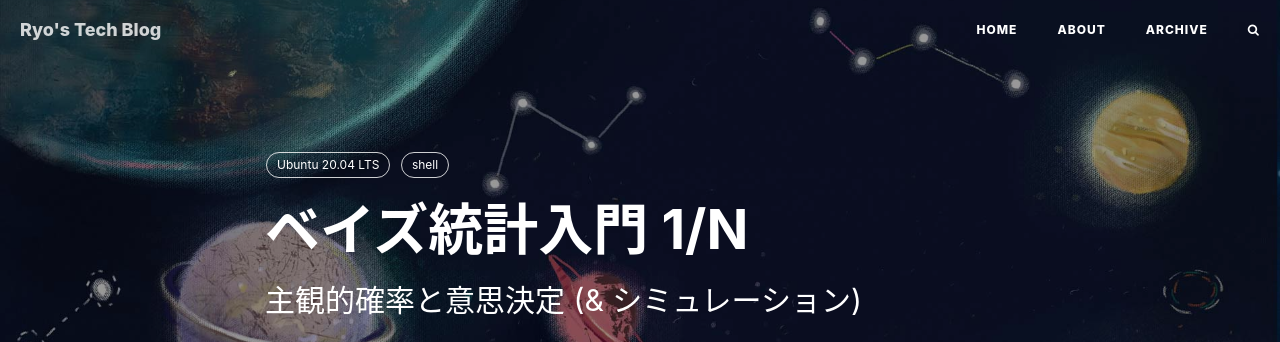
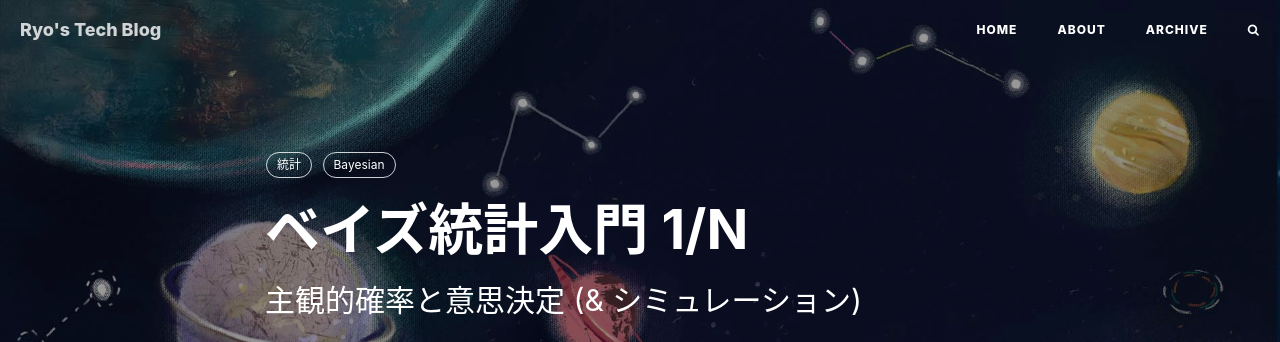
Before and after one commit to RyoNakagami/RyoNakagami.github.io, a Jekyll site: the page built from _posts/2021-12-17-bayesian-basic.md, in a window 1280 px wide and 900 px high. Shown: the top 342 px of the window. Built offline with Jekyll 4.4.1, drawn with Linux system fonts in a browser that asks for light colours; nearby versions of some CDN libraries; comment, search, counter and statistics services are not loaded.

```diff
--- a/_posts/2021-12-17-bayesian-basic.md
+++ b/_posts/2021-12-17-bayesian-basic.md
@@ -10,8 +10,8 @@ mathjax: true
 purpose:
 tags:
 
-- Ubuntu 20.04 LTS
-- shell
+- 統計
+- Bayesian
 ---
 
 <!-- Global site tag (gtag.js) - Google Analytics -->
```
